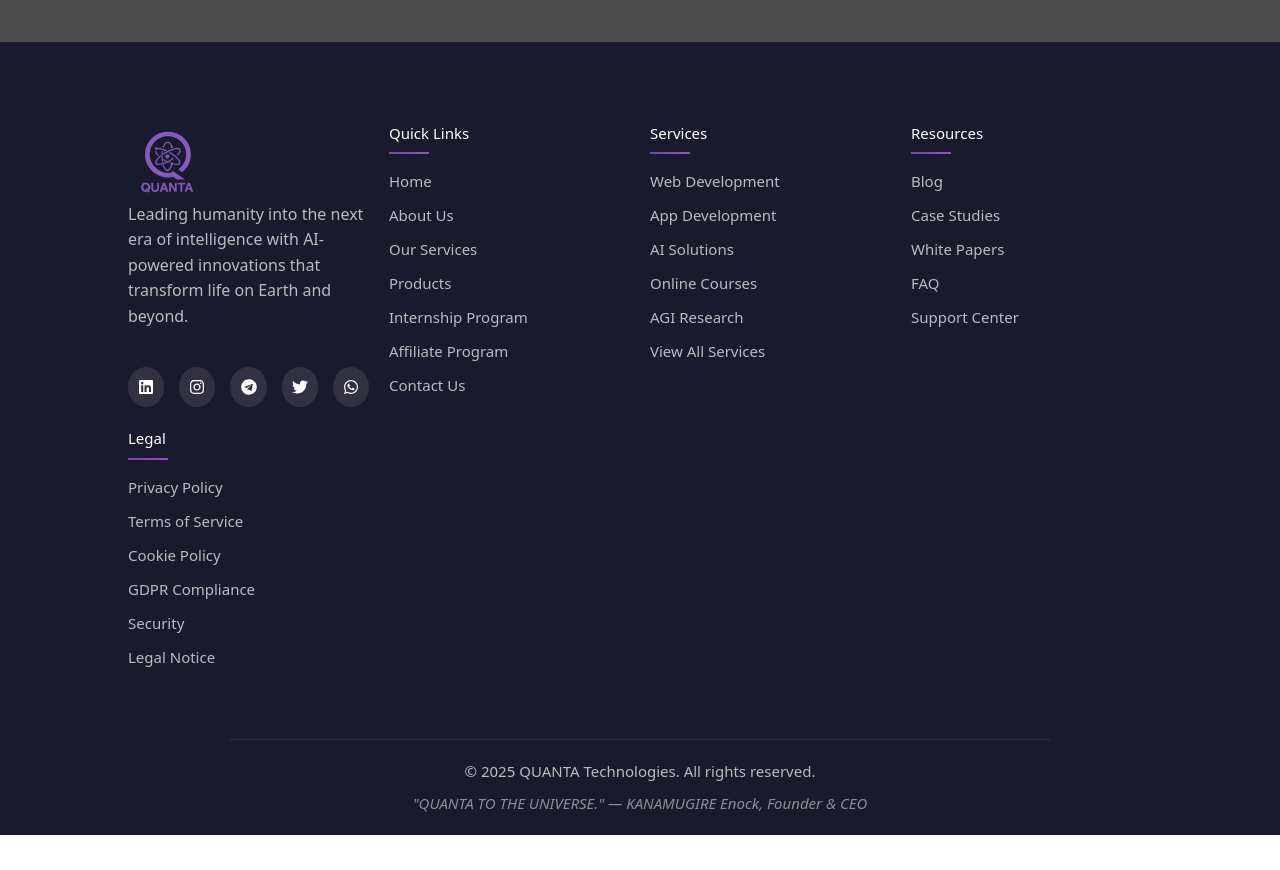
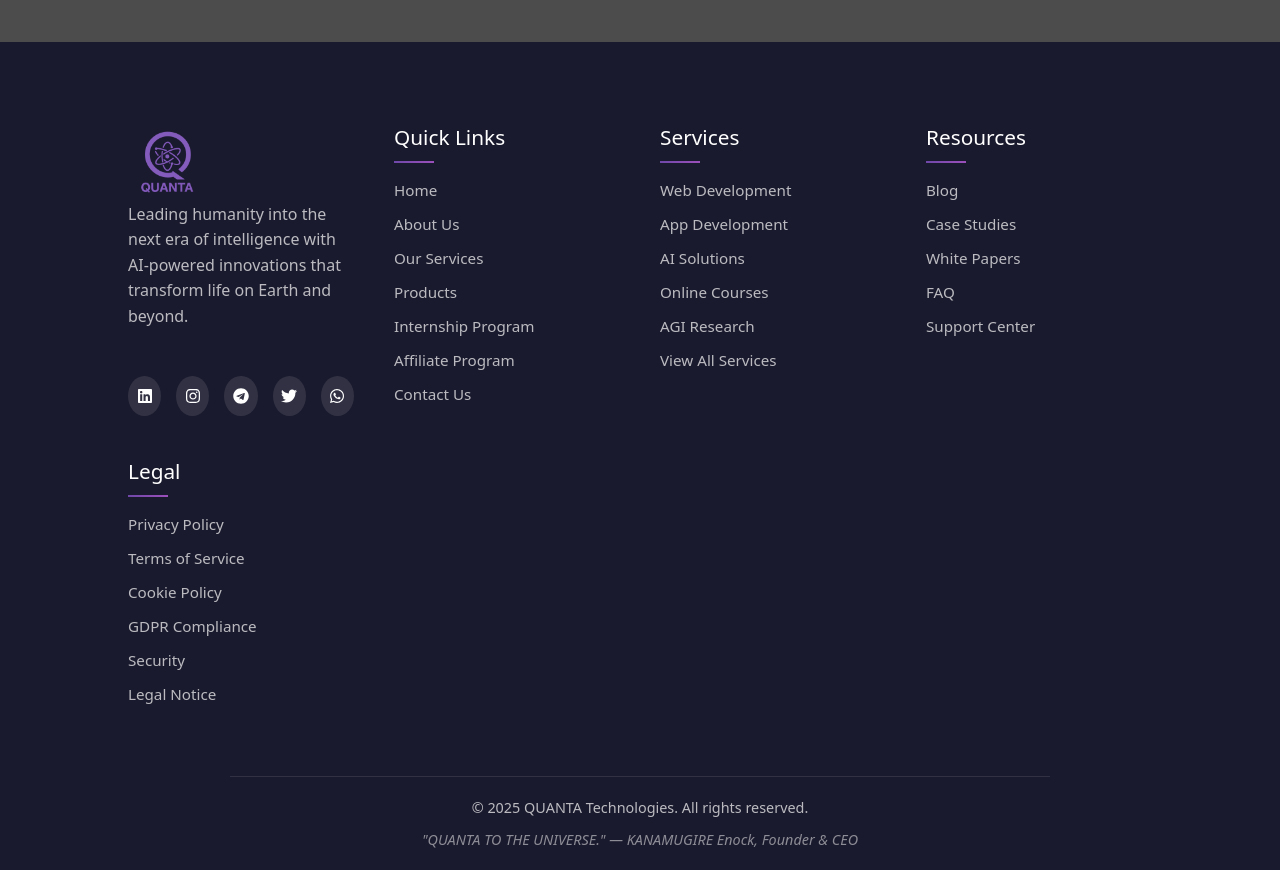
Before and after one commit to Aimable2002/quanta_job, a React (Vite) app: page / in a window 1280 px wide. Shown: the part 5840-6710 px from the top of the page. Before the commit the page ends 6675 px from the top, so only its background shows below. Built offline with nearby package versions, Linux system fonts and the light colour scheme.

Commit message:
7:28 PM 9/8/25

```diff
--- a/src/css/Footer.module.css
+++ b/src/css/Footer.module.css
@@ -12,7 +12,7 @@
   }
 
   .footerTitle {
-    font-size: 15px;
+    font-size: 1.3rem;
     margin-bottom: 25px;
     position: relative;
     color: white;
@@ -80,7 +80,7 @@
   .footerLinks a {
     color: rgba(255, 255, 255, 0.7);
     transition: all 0.3s ease;
-    font-size: 15px;
+    font-size: 0.95rem;
   }
 
   .footerLinks a:hover {
@@ -100,22 +100,22 @@
   .copyright {
     margin-bottom: 10px;
     color: rgba(255, 255, 255, 0.7);
-    font-size: 15px;
+    font-size: 0.9rem;
   }
 
   .footerQuote {
     font-style: italic;
     color: rgba(255, 255, 255, 0.5);
-    font-size: 15px;
+    font-size: 0.9rem;
   }
 
-  @media (max-width: 1224px) {
+  @media (max-width: 768px) {
     .footer {
-      padding: 80px 0 0;
+      padding: 60px 0 0;
     }
 
     .footerGrid {
-      grid-template-columns: 2fr;
+      grid-template-columns: 1fr;
       gap: 30px;
     }
 
@@ -126,132 +126,4 @@
     .footerAbout {
       grid-column: 1 / -1;
     }
-  }.footer {
-    background-color: #1a1a2e;
-    color: white;
-    padding: 80px 0 0;
   }
-
-  .footerGrid {
-    display: grid;
-    grid-template-columns: repeat(auto-fit, minmax(200px, 1fr));
-    gap: 20px;
-    margin-bottom: 60px;
-  }
-
-  .footerTitle {
-    font-size: 15px;
-    margin-bottom: 25px;
-    position: relative;
-    color: white;
-  }
-
-  .footerTitle::after {
-    content: '';
-    position: absolute;
-    bottom: -10px;
-    left: 0;
-    width: 40px;
-    height: 2px;
-    background: linear-gradient(135deg, #6e48aa, #9d50bb);
-  }
-
-  .footerAbout {
-    display: flex;
-    flex-direction: column;
-  }
-
-  .logoFooter {
-    height: 50px;
-    margin-bottom: 20px;
-  }
-
-  .footerAboutText {
-    margin-bottom: 20px;
-    color: rgba(255, 255, 255, 0.7);
-    line-height: 1.6;
-  }
-
-  .footerSocial {
-    display: flex;
-    gap: 15px;
-    margin-top: auto;
-  }
-
-  .footerSocial a {
-    display: flex;
-    align-items: center;
-    justify-content: center;
-    width: 40px;
-    height: 40px;
-    border-radius: 50%;
-    background-color: rgba(255, 255, 255, 0.1);
-    color: white;
-    transition: all 0.3s ease;
-  }
-
-  .footerSocial a:hover {
-    background-color: #6e48aa;
-    transform: translateY(-3px);
-  }
-
-  .footerLinks {
-    list-style: none;
-    padding: 0;
-    margin: 0;
-  }
-
-  .footerLinks li {
-    margin-bottom: 10px;
-  }
-
-  .footerLinks a {
-    color: rgba(255, 255, 255, 0.7);
-    transition: all 0.3s ease;
-    font-size: 15px;
-  }
-
-  .footerLinks a:hover {
-    color: white;
-    padding-left: 5px;
-  }
-
-  .footerBottom {
-    border-top: 1px solid rgba(255, 255, 255, 0.1);
-    padding: 20px 0;
-    text-align: center;
-    max-width: 80%;
-    margin: 0 auto;
-  }
-
-
-  .copyright {
-    margin-bottom: 10px;
-    color: rgba(255, 255, 255, 0.7);
-    font-size: 15px;
-  }
-
-  .footerQuote {
-    font-style: italic;
-    color: rgba(255, 255, 255, 0.5);
-    font-size: 15px;
-  }
-
-  @media (max-width: 768px) {
-    .footer {
-      padding: 80px 0 0;
-    }
-
-    .footerGrid {
-      grid-template-columns: 1fr;
-      gap: 20px;
-    }
-
-    .footerTitle {
-      margin-bottom: 20px;
-    }
-
-    .footerAbout {
-      grid-column: 1 / -1;
-    }
-  }
```
